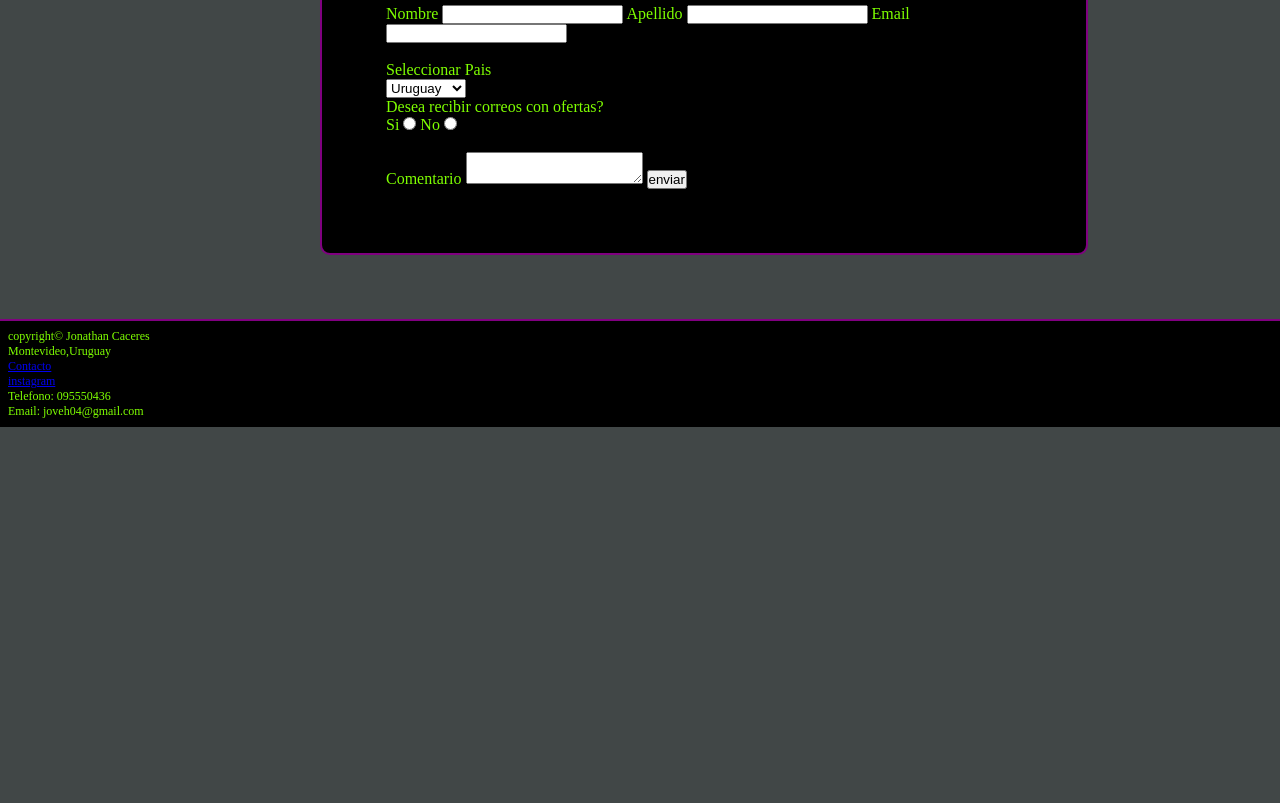
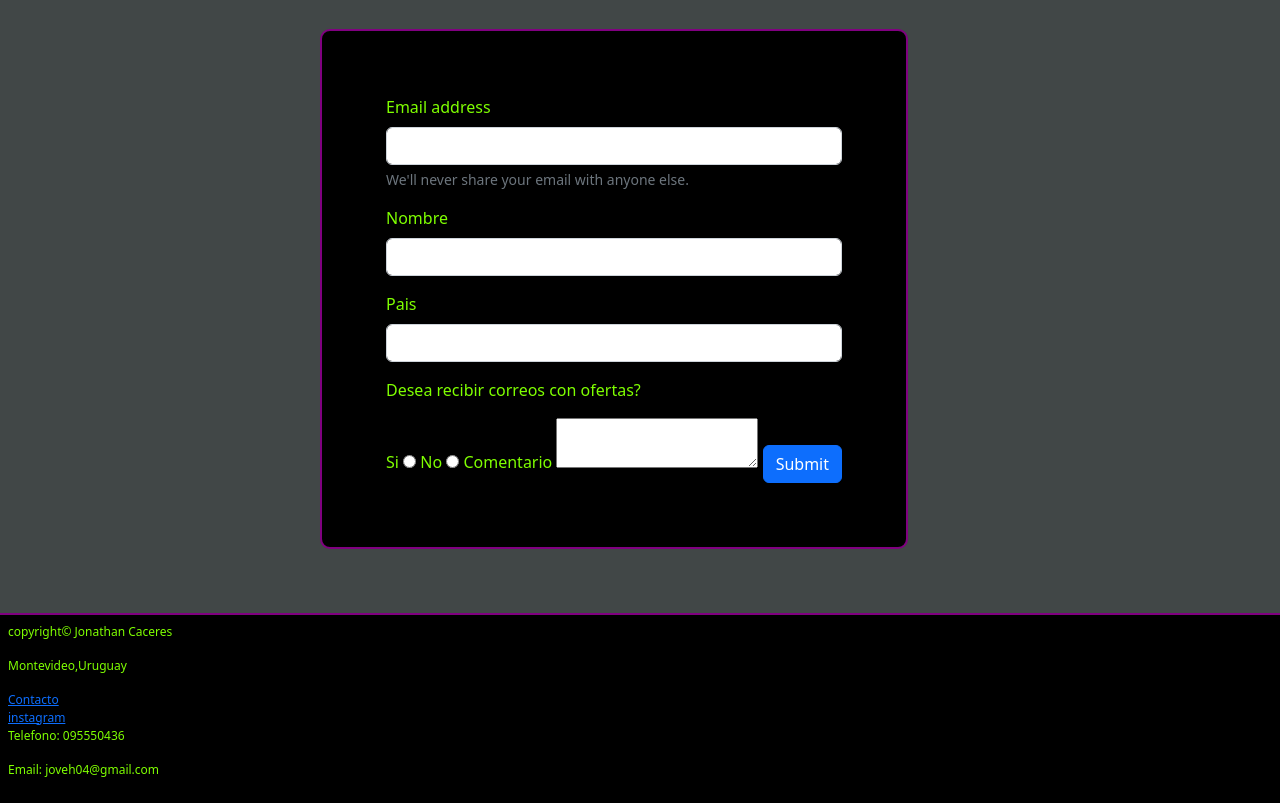
Before and after one commit to Joveh04/pwjccaceres, a plain HTML site: page contacto.html in a window 1280 px wide. Shown: the part 716-1519 px from the top of the page. Before the commit the page ends 1143 px from the top, so only its background shows below. Drawn offline with nearby package versions, Linux system fonts and the light colour scheme.

Commit message:
instale la libreria Bootstrap

```diff
--- a/contacto.html
+++ b/contacto.html
@@ -6,6 +6,8 @@
     <meta name="viewport" content="width=device-width, initial-scale=1.0">
     <title>Proyectos web JC</title>
     <link rel="icon" href="imagenes/favicon.ico">
+    <!-- CSS only -->
+<link href="https://cdn.jsdelivr.net/npm/bootstrap@5.2.0-beta1/dist/css/bootstrap.min.css" rel="stylesheet" integrity="sha384-0evHe/X+R7YkIZDRvuzKMRqM+OrBnVFBL6DOitfPri4tjfHxaWutUpFmBp4vmVor" crossorigin="anonymous">
     <link rel="stylesheet"href="style.css"/>
 </head>
 <body>
@@ -28,38 +30,30 @@
             <div class="Titulo2"><h2>Formulario de contacto</h2></div>
             <br/>
                 <form>
-                    <label for="nombre">
-                    Nombre
-                    </label>
-                    <input type="text" id="nombre"/>
-                    <label for="apellido">
-                    Apellido
-                    </label>
-                    <input type="text" id="apellido"/>
-                    <label for="email">
-                     Email
-                    </label>
-                    <input type="text" id="email"/>
-                    <br/>
-                    <br/>
-                    <p>Seleccionar Pais</p>
-                    <select name="Pais">
-                    <option value="uruguay">Uruguay</option>
-                    <option value="argentina">Argentina</option>
-                    <option value="brasil">Brasil</option>
-                    </select>
-                    <br/>
+                    <div class="mb-3">
+                      <label for="email" class="form-label">Email address</label>
+                      <input type="email" class="form-control" id="exampleInputEmail1" aria-describedby="emailHelp">
+                      <div id="emailHelp" class="form-text">We'll never share your email with anyone else.</div>
+                    </div>
+
+                    <div class="mb-3">
+                        <label for="Nombre" class="form-label">Nombre</label>
+                        <input type="Nombre" class="form-control" id="Nombre">
+                      </div>
+                      <div class="mb-3">
+                        <label for="Pais" class="form-label">Pais</label>
+                        <input type="Pais" class="form-control" id="Pais">
+                      </div>
+
                     <p>Desea recibir correos con ofertas?</p>
                     <span>Si</span>
                     <input type="radio" name="jproyect"/>
                     <span>No</span>
                     <input type="radio" name="jproyect"/>
-                    <br/>
-                    <br/>
                     <label>Comentario</label>
                     <textarea></textarea>
-                    <button type="button">enviar</button>
-                </form>
+                    <button type="submit" class="btn btn-primary">Submit</button>
+                  </form>
             </section></div>
             <footer>
                 <div class="footerHijos"><p>copyright© Jonathan Caceres</p></div>
@@ -70,5 +64,7 @@
                 <div class="footerHijos"><p>Email: joveh04@gmail.com</p></div>
             </footer>
         </div>
+        <!-- JavaScript Bundle with Popper -->
+<script src="https://cdn.jsdelivr.net/npm/bootstrap@5.2.0-beta1/dist/js/bootstrap.bundle.min.js" integrity="sha384-pprn3073KE6tl6bjs2QrFaJGz5/SUsLqktiwsUTF55Jfv3qYSDhgCecCxMW52nD2" crossorigin="anonymous"></script>
     </body>
 </html>
```
Also changed, not shown: galeria.html (+19 -2 lines), index.html (+4 -0 lines), quienessomos.html (+4 -0 lines), servicio.html (+6 -0 lines).
